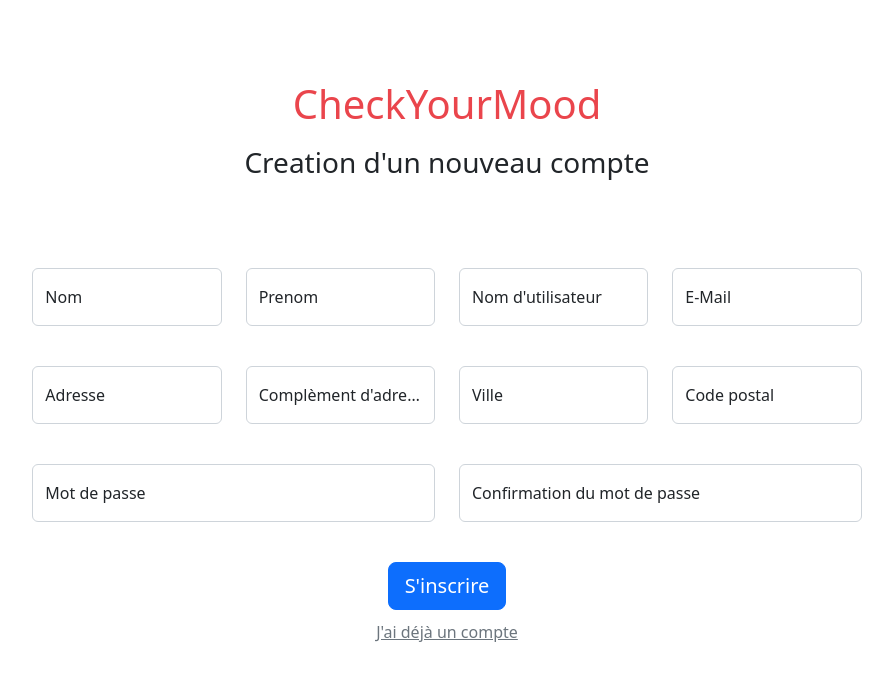
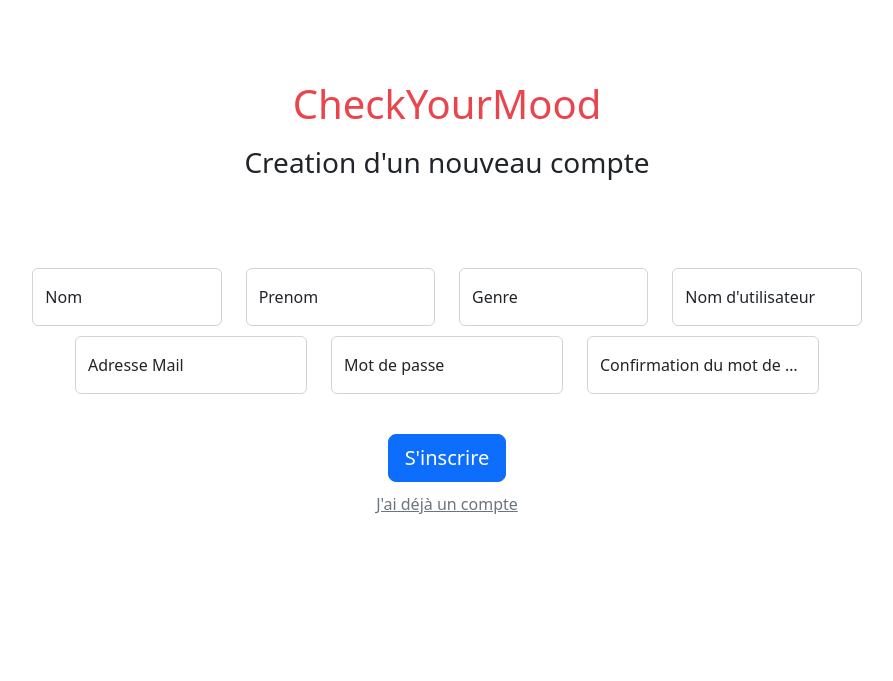
Before and after one commit to OskarMorel/GORAS_CheckYourMood, a PHP site: page /vues/vue_creationCompte.html in a window 1280 px wide. Shown: the top 681 px of the page, without its empty margins (193-1086 px from the left). Run offline with PHP 8.4, Linux system fonts and the light colour scheme; some libraries are stand-ins or nearby versions.

Commit message:
mise a jour maquettes

```diff
--- a/Style/checkYourMood.css
+++ b/Style/checkYourMood.css
@@ -42,8 +42,19 @@ h1 {
     margin-bottom: 120px;
 }
 
+.espace4 {
+    margin-bottom: 160px;
+}
+
 /* Page connexion */
 .cadreConnexion {
     border-radius: 15px;
     border-style: solid;
 }
+
+/* Page d'accueil */
+
+.cadreMenu {
+    border-radius: 15px;
+    border-style: solid;
+}
--- a/vues/vue_creationCompte.html
+++ b/vues/vue_creationCompte.html
@@ -26,82 +26,56 @@
         </div>
         <p class="espace2"></p>
         <form>
-            <!-- Ligne du formulaire avec nom, prenom, nom d'utilisateur et email -->
             <div class="row">
-                <div class="col-2"></div>
-                <div class="col-2">
+                <div class="col"></div>
+                <div class="col">
                     <div class="form-floating">
                         <input type="text" class="form-control" placeholder="Nom" required>
                         <label for="floatingPassword">Nom</label>
                     </div>
                 </div>
-                <div class="col-2">
+                <div class="col">
                     <div class="form-floating">
                         <input type="text" class="form-control" placeholder="Prenom" required>
                         <label for="floatingPassword">Prenom</label>
                     </div>
                 </div>
-                <div class="col-2">
+                <div class="col">
+                    <div class="form-floating">
+                        <input type="text" class="form-control" placeholder="Genre" required>
+                        <label for="floatingPassword">Genre</label>
+                    </div>
+                </div>
+                <div class="col">
                     <div class="form-floating">
                         <input type="text" class="form-control" placeholder="Nom d'utilisateur" required>
                         <label for="floatingPassword">Nom d'utilisateur</label>
                     </div>
                 </div>
-                <div class="col-2">
+                <div class="col"></div>
+            </div>
+            <p class="espace0"></p>
+            <div class="row">
+                <div class="col"></div>
+                <div class="col">
                     <div class="form-floating">
-                        <input type="email" class="form-control" placeholder="E-Mail" required>
-                        <label for="floatingPassword">E-Mail</label>
+                        <input type="text" class="form-control" placeholder="Adresse Mailr" required>
+                        <label for="floatingPassword">Adresse Mail</label>
                     </div>
                 </div>
-                <div class="col-2"></div>
-            </div>
-            <p class="espace1"></p>
-            <!-- Ligne du formulaire avec adresse, complement d'adresse, ville, et code postal -->
-            <div class="row">
-                <div class="col-2"></div>
-                <div class="col-2">
-                    <div class="form-floating">
-                        <input type="text" class="form-control" placeholder="Adresse" required>
-                        <label for="floatingPassword">Adresse</label>
-                    </div>
-                </div>
-                <div class="col-2">
-                    <div class="form-floating">
-                        <input type="text" class="form-control" placeholder="Complèment d'adresse">
-                        <label for="floatingPassword">Complèment d'adresse</label>
-                    </div>
-                </div>
-                <div class="col-2">
-                    <div class="form-floating">
-                        <input type="text" class="form-control" placeholder="Ville" required>
-                        <label for="floatingPassword">Ville</label>
-                    </div>
-                </div>
-                <div class="col-2">
-                    <div class="form-floating">
-                        <input type="number" min={1} max={99999} class="form-control" placeholder="Code postal" title="Le format d'un code postal est 99999" required>
-                        <label for="floatingPassword">Code postal</label>
-                    </div>
-                </div>
-                <div class="col-2"></div>
-            </div>
-            <p class="espace1"></p>
-            <!-- Ligne du formulaire avec le mot de passe et la confirmation du mot de passe -->
-            <div class="row">
-                <div class="col-2"></div>
-                <div class="col-4">
+                <div class="col">
                     <div class="form-floating">
                         <input type="password" class="form-control" placeholder="Mot de passe" required>
                         <label for="floatingPassword">Mot de passe</label>
                     </div>
                 </div>
-                <div class="col-4">
+                <div class="col">
                     <div class="form-floating">
                         <input type="password" class="form-control" placeholder="Confirmation du mot de passe" required>
                         <label for="floatingPassword">Confirmation du mot de passe</label>
                     </div>
                 </div>
-                <div class="col-2"></div>
+                <div class="col"></div>
             </div>
             <p class="espace1"></p>
             <div class="row">
@@ -123,7 +97,7 @@
             <div class="toast-header">
                 <strong class="me-auto">CheckYourMood</strong>
                 <small>A l'instant</small>
-                <button type="button" class="btn-close" data-bs-dismiss="toast" aria-label="Close"></button>
+                <button type="button" class="btn-close" data-bs-dismiss="toast" aria-label="Fermer"></button>
             </div>
             <div class="toast-body gauche">
                 Votre compte a bien été crée.
@@ -139,7 +113,6 @@
             if (notificationTrigger) {
                 notificationTrigger.addEventListener('click', () => {
                 const toast = new bootstrap.Toast(toastNotificationCreation)
-
                 toast.show()
             })
             }
```
Also changed, not shown: vues/vue_accueil.html (+22 -26 lines), vues/vue_profil.html (+53 -25 lines), vues/vue_saisirHumeur.html (+40 -28 lines).
